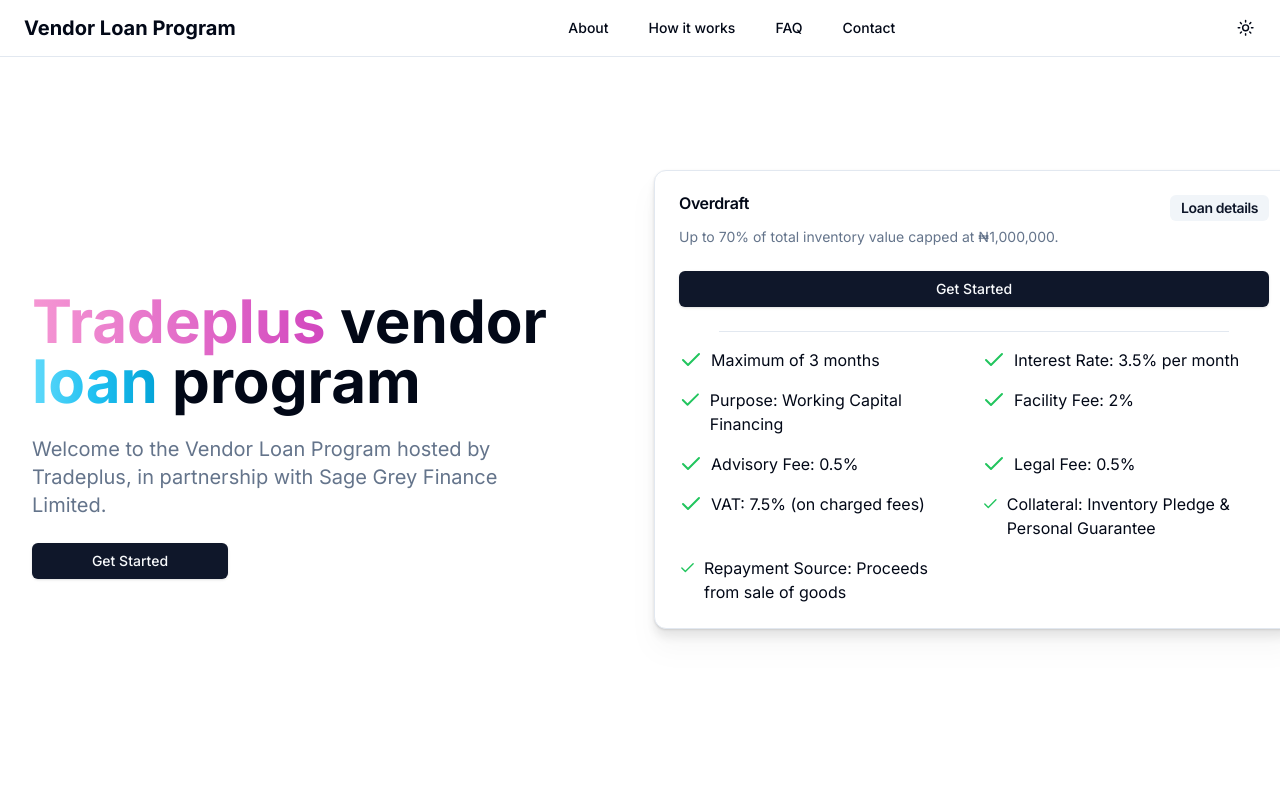
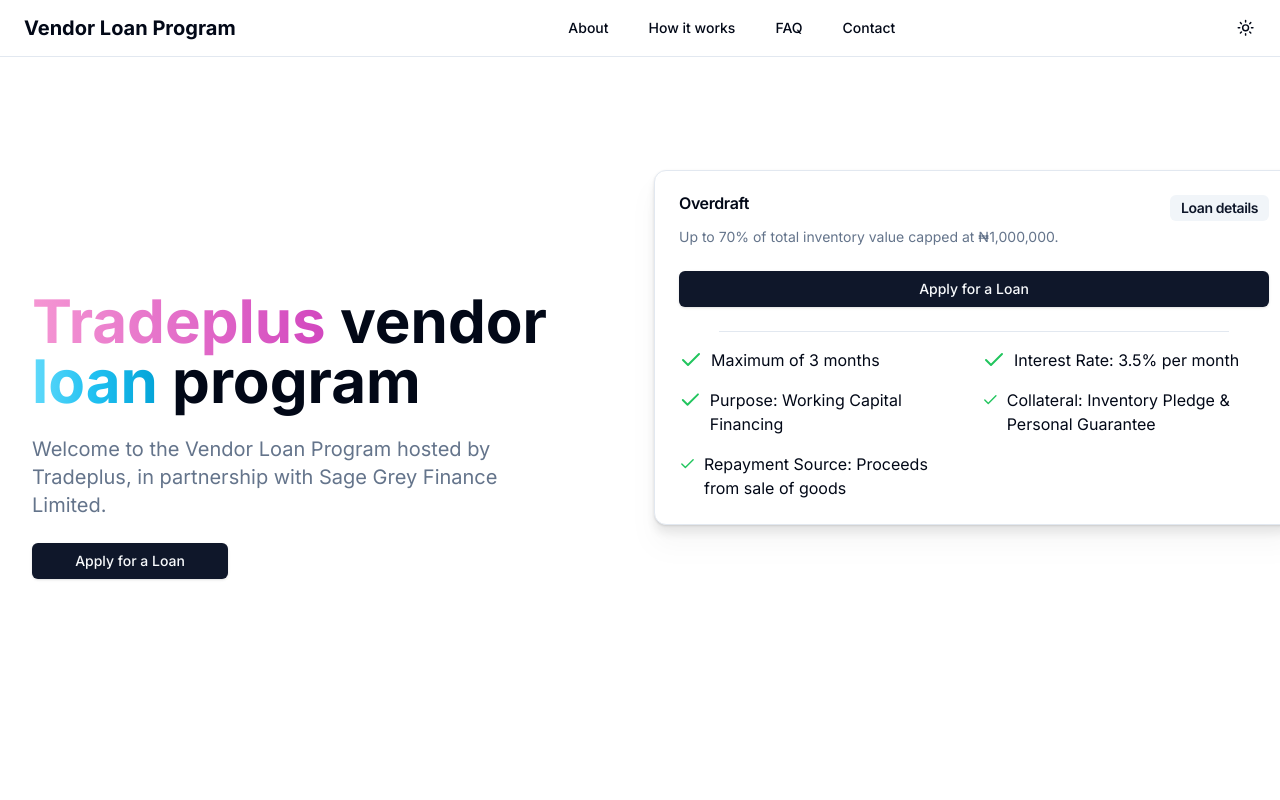
Before and after one commit to jsskrh/vendor-loan-program, a Next.js app: page / in a window 1280 px wide. Shown: the top 800 px of the page. Built offline with nearby package versions, Linux system fonts and the light colour scheme.

Commit message:
Corrections

```diff
--- a/components/About.tsx
+++ b/components/About.tsx
@@ -1,6 +1,6 @@
 const About = () => {
   return (
-    <section id="about" className="container px-40 py-24 sm:py-32">
+    <section id="about" className="container md:px-40 py-24 sm:py-32">
       <div className="bg-muted/50 border rounded-lg py-12">
         <div className="px-6 flex flex-col-reverse md:flex-row gap-8 md:gap-12">
           <div className="bg-green-0 flex flex-col justify-between">
--- a/components/Hero.tsx
+++ b/components/Hero.tsx
@@ -27,7 +27,7 @@
         </p>
 
         <div className="space-y-4 md:space-y-0 md:space-x-4">
-          <Button className="w-full md:w-1/3">Get Started</Button>
+          <Button className="w-full md:w-1/3">Apply for a Loan</Button>
         </div>
       </div>
 
--- a/components/HeroCards.tsx
+++ b/components/HeroCards.tsx
@@ -36,7 +36,7 @@
         </CardHeader>
 
         <CardContent>
-          <Button className="w-full">Get Started</Button>
+          <Button className="w-full">Apply for a Loan</Button>
         </CardContent>
 
         <hr className="w-4/5 m-auto mb-4" />
@@ -47,10 +47,6 @@
               "Maximum of 3 months",
               "Interest Rate: 3.5% per month",
               "Purpose: Working Capital Financing",
-              "Facility Fee: 2%",
-              "Advisory Fee: 0.5%",
-              "Legal Fee: 0.5%",
-              "VAT: 7.5% (on charged fees)",
               "Collateral: Inventory Pledge & Personal Guarantee",
               "Repayment Source: Proceeds from sale of goods",
             ].map((benefit: string) => (
```
